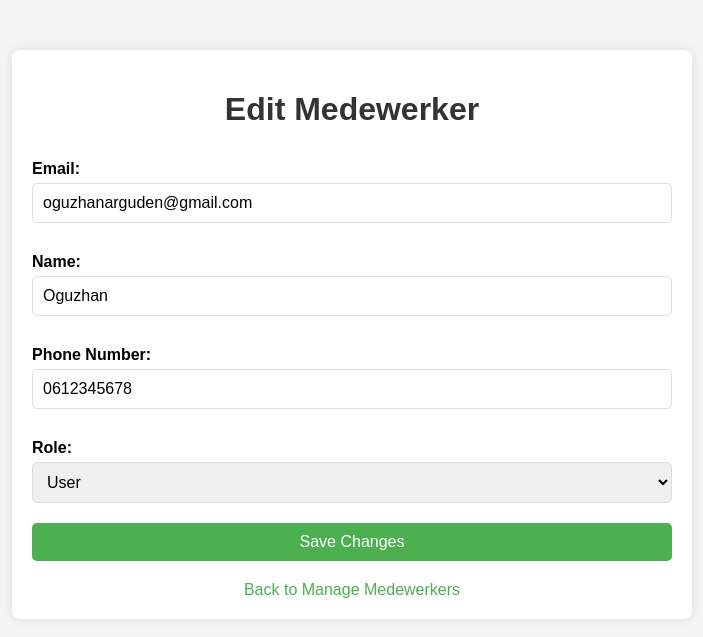
After one commit to az1626/VOEDSELBANK-MAASKANTJE, a PHP site: page /edit_medewerkers.php?id=1 in a window 1280 px wide. The commit adds this page. Shown: the top 637 px of the page, without its empty margins (288-991 px from the left). Run offline with PHP 8.4, Linux system fonts and the light colour scheme; a user stored in the database is signed in; data comes from the database, SQL or seed files in the repository.

Commit message:
push man

```diff
--- /dev/null
+++ b/Voedselbank/edit_medewerkers.php
@@ -0,0 +1,159 @@
+<?php
+session_start();
+include 'db_connect.php';
+
+// Check if the user is logged in and has the admin role
+if (!isset($_SESSION['user_id']) || $_SESSION['role'] != 1) {
+    header("Location: login.php");
+    exit;
+}
+
+// Check if an ID is provided in the URL
+if (isset($_GET['id'])) {
+    $user_id = $_GET['id'];
+
+    // Fetch user data
+    $sql = "SELECT * FROM user WHERE AccountID = ?";
+    $stmt = $conn->prepare($sql);
+    $stmt->bind_param("i", $user_id);
+    $stmt->execute();
+    $result = $stmt->get_result();
+
+    if ($result->num_rows == 1) {
+        $user = $result->fetch_assoc();
+    } else {
+        echo "User not found.";
+        exit;
+    }
+} else {
+    echo "No user ID provided.";
+    exit;
+}
+
+// Update user data if the form is submitted
+if ($_SERVER["REQUEST_METHOD"] == "POST") {
+    $email = $_POST['email'];
+    $naam = $_POST['naam'];
+    $telefoonnummer = $_POST['telefoonnummer'];
+    $role = $_POST['role'];
+
+    // Update the user data in the database
+    $sql = "UPDATE user SET Email = ?, Naam = ?, Telefoonnummer = ?, role = ? WHERE AccountID = ?";
+    $stmt = $conn->prepare($sql);
+    $stmt->bind_param("sssii", $email, $naam, $telefoonnummer, $role, $user_id);
+
+    if ($stmt->execute()) {
+        header("Location: medewerkers.php");
+        exit;
+    } else {
+        echo "Error updating record: " . $conn->error;
+    }
+}
+
+$conn->close();
+?>
+
+<!DOCTYPE html>
+<html lang="en">
+<head>
+    <meta charset="UTF-8">
+    <meta name="viewport" content="width=device-width, initial-scale=1.0">
+    <title>Edit Medewerker</title>
+    <style>
+        body {
+            font-family: Arial, sans-serif;
+            background-color: #f4f4f4;
+            margin: 0;
+            padding: 0;
+        }
+
+        .container {
+            width: 50%;
+            margin: 50px auto;
+            background: #fff;
+            padding: 20px;
+            box-shadow: 0px 0px 10px rgba(0, 0, 0, 0.1);
+            border-radius: 8px;
+        }
+
+        h1 {
+            text-align: center;
+            color: #333;
+        }
+
+        form {
+            display: flex;
+            flex-direction: column;
+        }
+
+        label {
+            margin: 10px 0 5px;
+            font-weight: bold;
+        }
+
+        input[type="text"], input[type="email"], select {
+            padding: 10px;
+            margin-bottom: 20px;
+            border: 1px solid #ddd;
+            border-radius: 5px;
+            font-size: 16px;
+        }
+
+        button {
+            background-color: #4CAF50;
+            color: white;
+            padding: 10px 20px;
+            border: none;
+            border-radius: 5px;
+            cursor: pointer;
+            font-size: 16px;
+        }
+
+        button:hover {
+            background-color: #45a049;
+        }
+
+        .back-link {
+            margin-top: 20px;
+            text-align: center;
+        }
+
+        .back-link a {
+            color: #4CAF50;
+            text-decoration: none;
+        }
+
+        .back-link a:hover {
+            text-decoration: underline;
+        }
+    </style>
+</head>
+<body>
+    <div class="container">
+        <h1>Edit Medewerker</h1>
+
+        <form method="post">
+            <label for="email">Email:</label>
+            <input type="email" id="email" name="email" value="<?php echo htmlspecialchars($user['Email']); ?>" required>
+
+            <label for="naam">Name:</label>
+            <input type="text" id="naam" name="naam" value="<?php echo htmlspecialchars($user['Naam']); ?>" required>
+
+            <label for="telefoonnummer">Phone Number:</label>
+            <input type="text" id="telefoonnummer" name="telefoonnummer" value="<?php echo htmlspecialchars($user['Telefoonnummer']); ?>" required>
+
+            <label for="role">Role:</label>
+            <select id="role" name="role" required>
+                <option value="0" <?php echo ($user['role'] == 0) ? 'selected' : ''; ?>>User</option>
+                <option value="1" <?php echo ($user['role'] == 1) ? 'selected' : ''; ?>>Admin</option>
+            </select>
+
+            <button type="submit">Save Changes</button>
+        </form>
+
+        <div class="back-link">
+            <a href="medewerkers.php">Back to Manage Medewerkers</a>
+        </div>
+    </div>
+</body>
+</html>
```
Also changed, not shown: Database/DatabaseVoedselbank.sql (+1 -7 lines), Voedselbank/add_medewerkers.php (added, +64 -0 lines), Voedselbank/medewerkers.php (+97 -5 lines).
